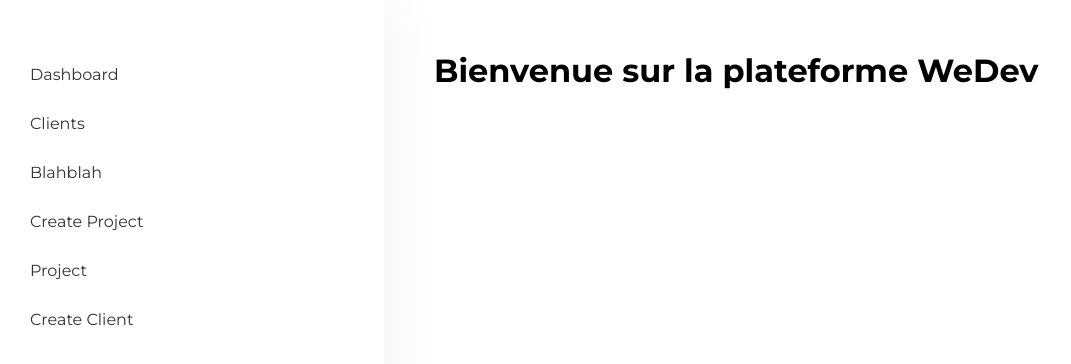
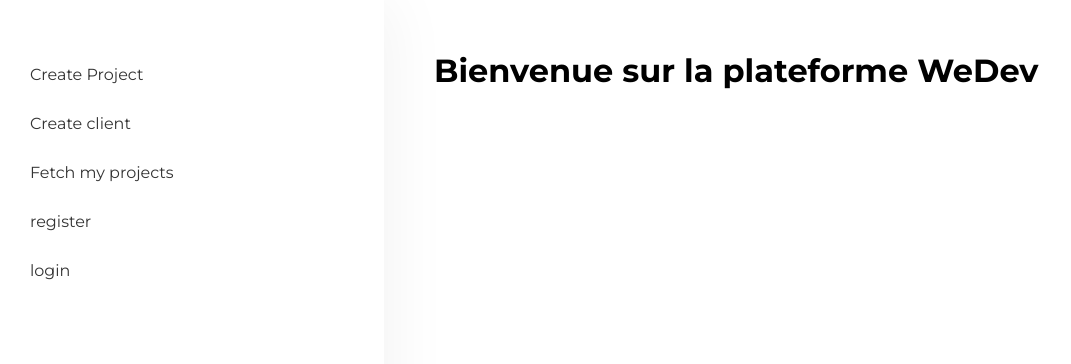
Before and after one commit to Ephalys/wedev-front, a React (Create React App) app: page / in a window 1280 px wide. Shown: the top 364 px of the page, without its empty margins (0-1071 px from the left). Built offline with nearby package versions, Linux system fonts and the light colour scheme; what webfontloader would draw is missing.

Commit message:
add: dashbord button links

```diff
--- a/src/components/Sidebar/index.js
+++ b/src/components/Sidebar/index.js
@@ -5,7 +5,14 @@ class Sidebar extends Component {
   constructor(props) {
     super(props);
     this.state = {
-      menu: ["Dashboard", "Clients", "Blahblah"]
+      //   menu: ["Dashboard", "Clients", "Blahblah"]
+      menu: [
+        { name: "Create Project", link: "/projects/create" },
+        { name: "Create client", link: "/client/create" },
+        { name: "Fetch my projects", link: "/projects" },
+        { name: "register", link: "/register" },
+        { name: "login", link: "/login" }
+      ]
     };
   }
   render() {
@@ -13,21 +20,14 @@ class Sidebar extends Component {
       <div className="sidebar">
         <ul>
           {this.state.menu.map(function(item, i) {
+            console.log(item);
+
             return (
               <li key={i}>
-                <a href="">{item}</a>
+                <a href={item.link}>{item.name}</a>
               </li>
             );
           })}
-          <li>
-            <a href="/projects/create">Create Project</a>
-          </li>
-          <li>
-            <a href="/projects"> Project</a>
-          </li>
-          <li>
-            <a href="/client/create"> Create Client</a>
-          </li>
         </ul>
       </div>
     );
```
